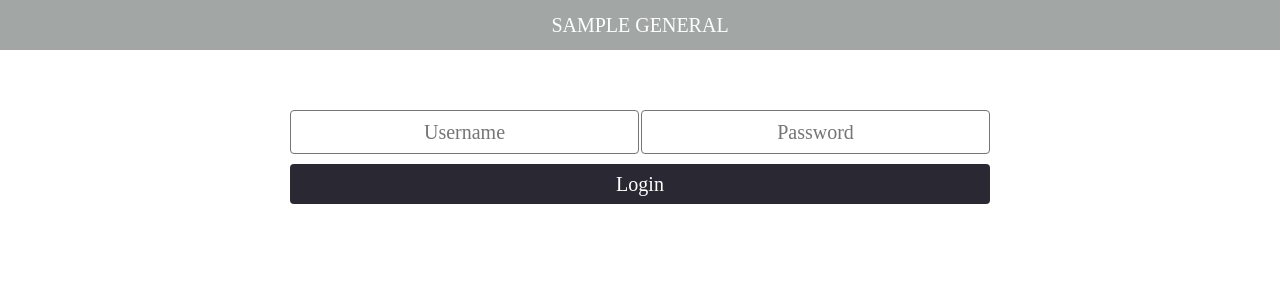
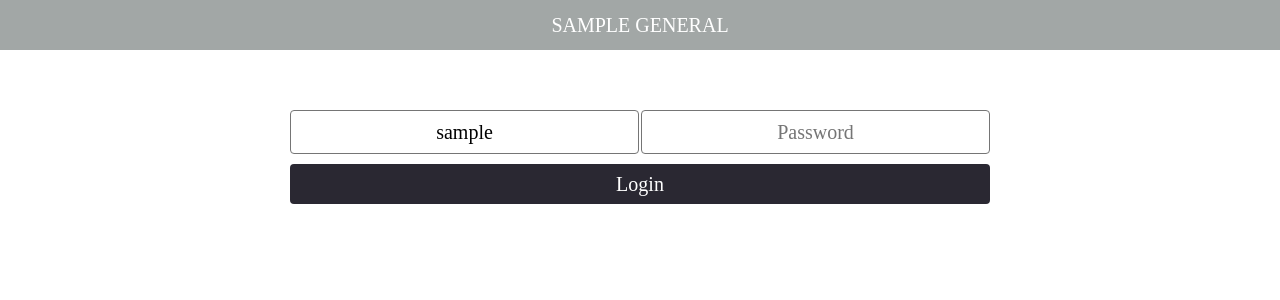
Before and after one commit to chris-burgin/Gatehouse, a Flask app: template templates/login.html in a window 1280 px wide. Shown: the part 80-380 px from the top of the page. Run offline with Flask 2, Linux system fonts and the light colour scheme; the template is opened without the code that fills it: most values are stand-ins (such as "Sample title", 1, 10 or a date in 2020); some libraries are stand-ins or nearby versions; some web fonts are replaced.

Commit message:
Holds over username on invalid login

```diff
--- a/templates/login.html
+++ b/templates/login.html
@@ -2,7 +2,7 @@
 {% block body %}
 <section id="login" class="narrow-site-width">
 	<form action="{{ url_for('login') }}" method="post">
-	   	<input type="text" class="textinput" placeholder="Username" name="username">
+	   	<input type="text" class="textinput" {% if username %} value="{{username}}" {% endif %} placeholder="Username" name="username">
 	   	<input type="password" class="textinput" placeholder="Password" name="password">
 	    <input class="button" type="submit" value="Login">
 	</form>
```
